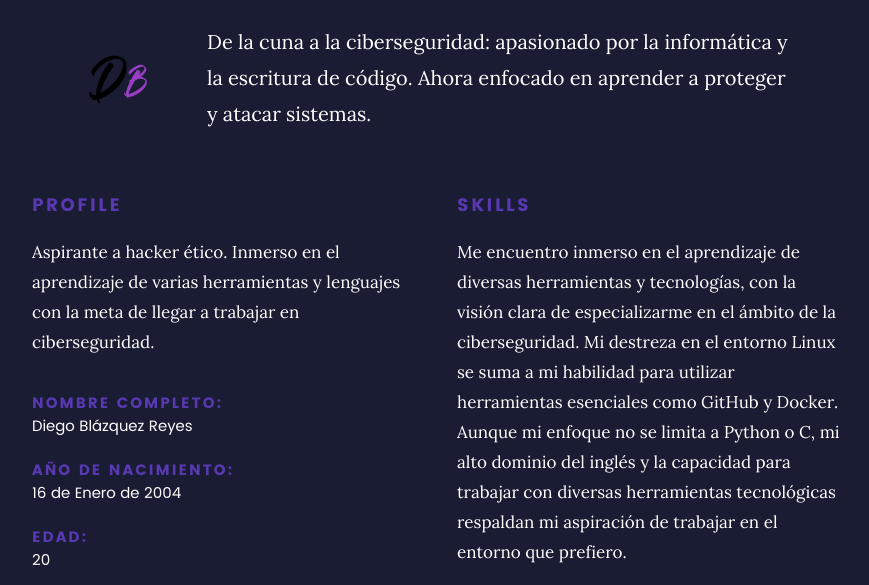
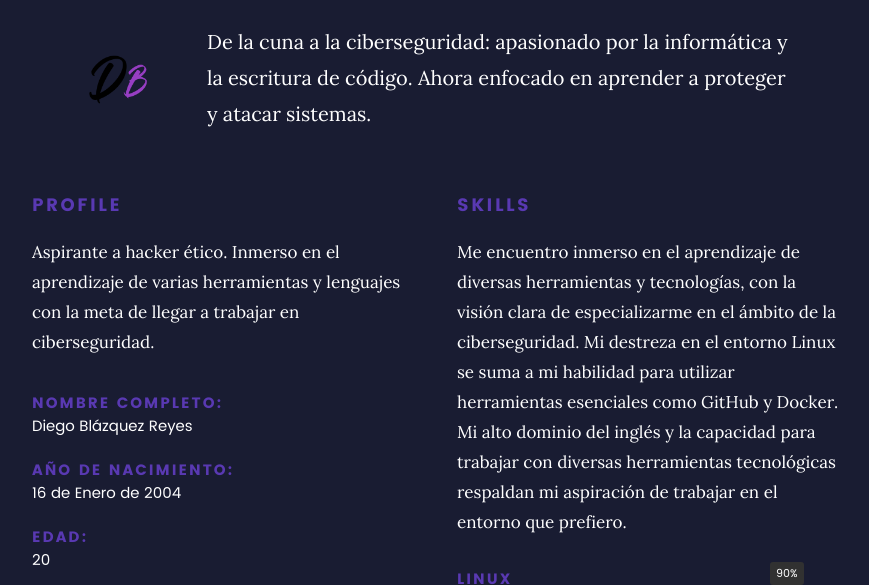
Before and after one commit to SuguruEV/PORTF, a plain HTML site: page AboutMe/index.html in a window 1280 px wide. Shown: the part 215-800 px from the top of the page, without its empty margins (203-1072 px from the left). Drawn offline with Linux system fonts and the light colour scheme.

Commit message:
AboutMe1

```diff
--- a/AboutMe/index.html
+++ b/AboutMe/index.html
@@ -97,7 +97,7 @@
    		<div class="col-six tab-full">
 
    			<h3>Skills</h3>
-   			<p>Me encuentro inmerso en el aprendizaje de diversas herramientas y tecnologías, con la visión clara de especializarme en el ámbito de la ciberseguridad. Mi destreza en el entorno Linux se suma a mi habilidad para utilizar herramientas esenciales como GitHub y Docker. Aunque mi enfoque no se limita a Python o C, mi alto dominio del inglés y la capacidad para trabajar con diversas herramientas tecnológicas respaldan mi aspiración de trabajar en el entorno que prefiero.</p>
+   			<p>Me encuentro inmerso en el aprendizaje de diversas herramientas y tecnologías, con la visión clara de especializarme en el ámbito de la ciberseguridad. Mi destreza en el entorno Linux se suma a mi habilidad para utilizar herramientas esenciales como GitHub y Docker. Mi alto dominio del inglés y la capacidad para trabajar con diversas herramientas tecnológicas respaldan mi aspiración de trabajar en el entorno que prefiero.</p>
 
 				<ul class="skill-bars">
 				   <li>
```
